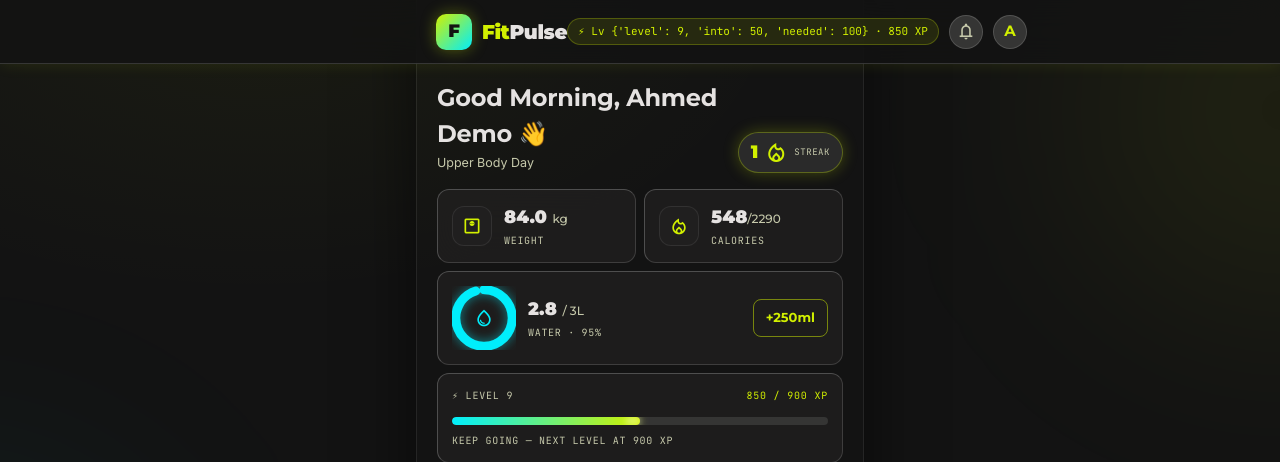
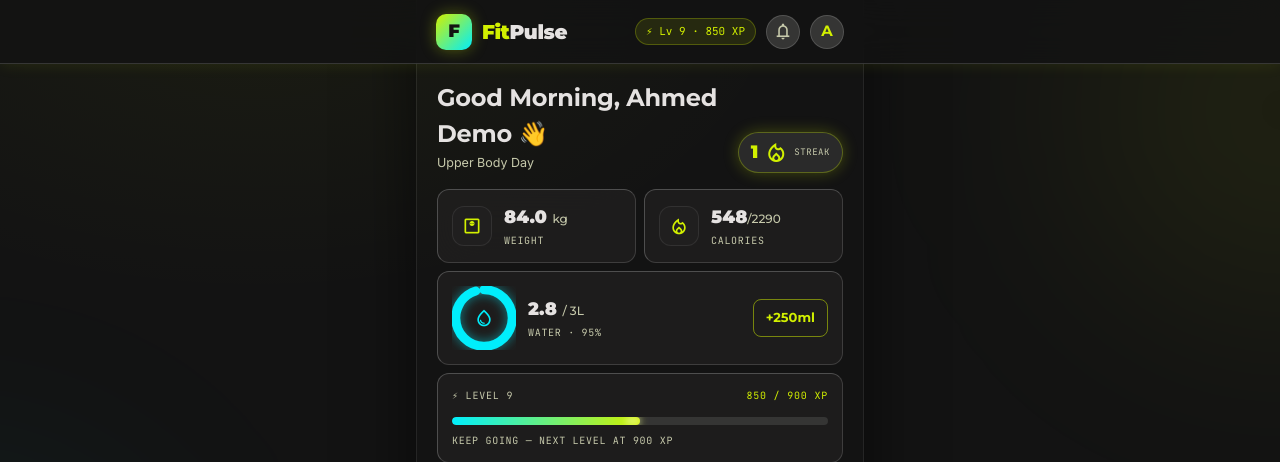
Before and after one commit to qari1001cc1-creator/fitpulse, a Flask app: page /dashboard in a window 1280 px wide. Shown: the top 462 px of the page. Run offline with Flask 3, Linux system fonts and the light colour scheme; the visitor is signed in with stand-in values (Sample User, id 1); data comes from the database, SQL or seed files in the repository; data that the repository does not hold is empty.

Commit message:
Fix header level display (was printing raw dict)

```diff
--- a/templates/base.html
+++ b/templates/base.html
@@ -35,7 +35,7 @@
     </a>
     {% if user %}
     <div class="topbar-user">
-      <span class="xp-chip">⚡ Lv {{ stats.level if stats else 1 }} · {{ profile.xp if profile else 0 }} XP</span>
+      <span class="xp-chip">⚡ Lv {{ stats.level.level if stats and stats.level else 1 }} · {{ profile.xp if profile else 0 }} XP</span>
       <a href="{{ url_for('notifications_page') }}" class="bell" title="Notifications" aria-label="Notifications">
         <span class="material-symbols-outlined">notifications</span>
         <span class="bell-badge" id="bell-count" style="display:{{ 'flex' if notif_unread else 'none' }}">{{ notif_unread if notif_unread else '' }}</span>
```
